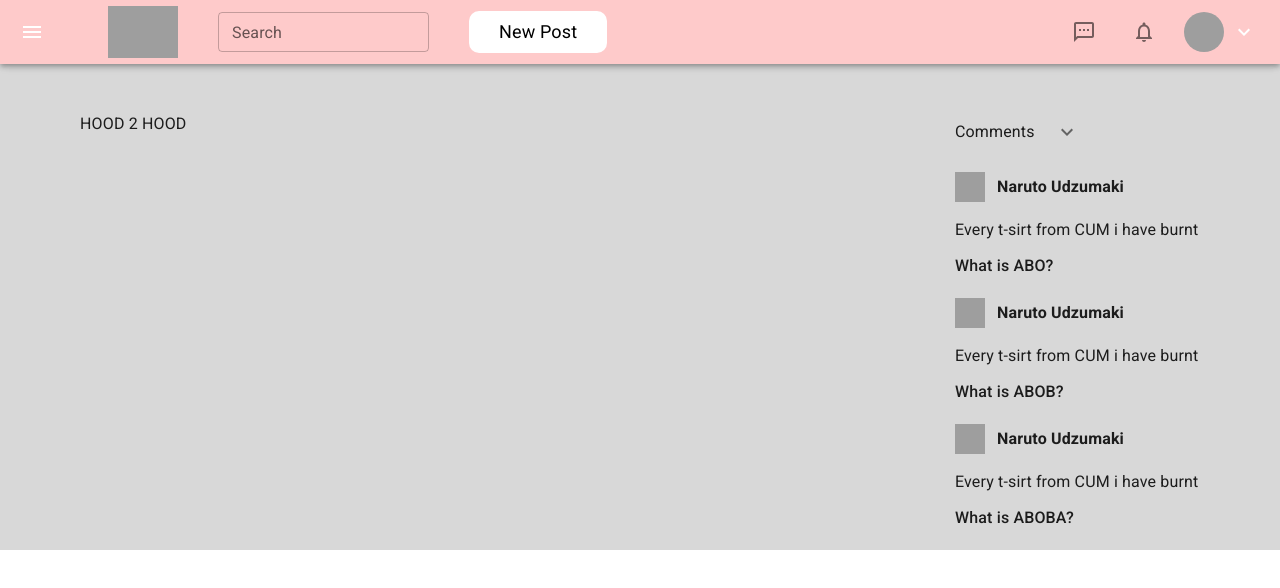
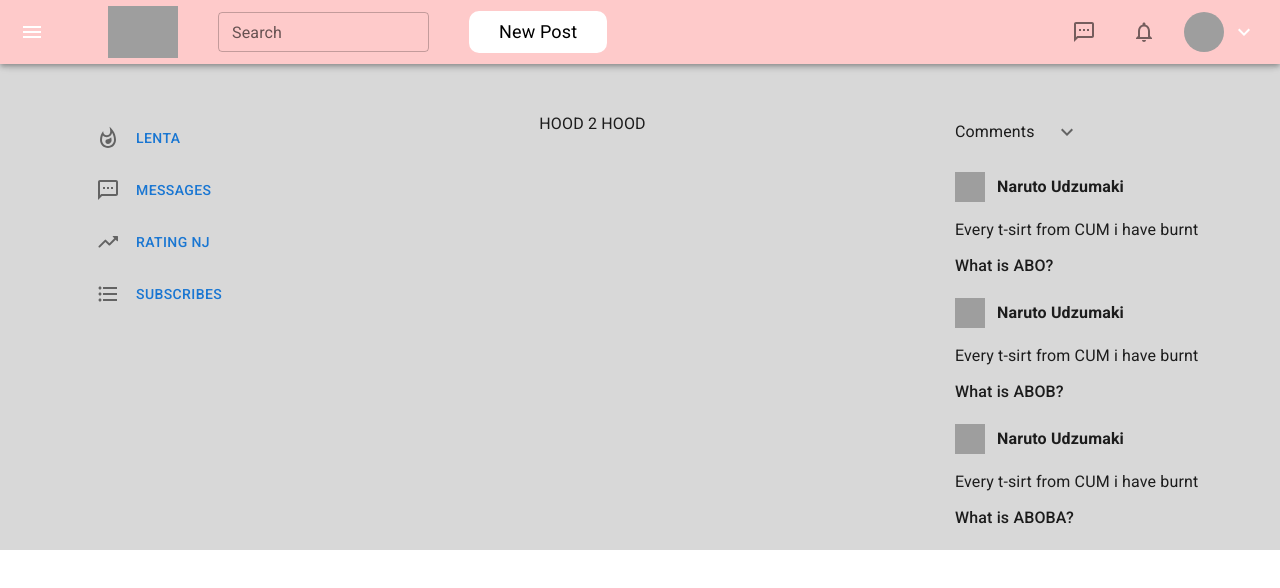
Before and after one commit to ArtemHorbas/nj-rp4, a Next.js app: page / in a window 1280 px wide. Shown: the top 588 px of the page. Built offline with nearby package versions, Linux system fonts and the light colour scheme; grey boxes are pictures that could not be loaded.

Commit message:
continue looking

```diff
--- a/layouts/MainLayout.tsx
+++ b/layouts/MainLayout.tsx
@@ -30,7 +30,7 @@ export const MainLayout: React.FC<MainLayoutProps> = ({
 			<Header />
 			<div className='wrapper'>
 				<main className='flex justify-between'>
-					{/* <LeftSide /> */}
+					<LeftSide />
 					<>
 						{children}
 					</>
```
